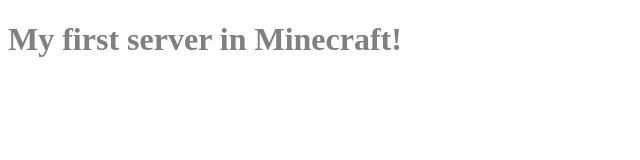
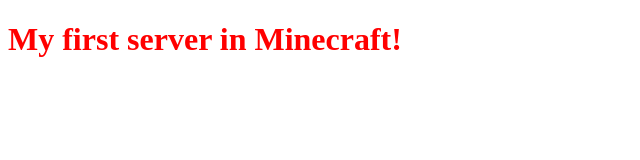
Before and after one commit to Tolia645/dragonland, a plain HTML site: page index.html in a window 1280 px wide. Shown: the whole page, without its empty margins (0-640 px from the left). Drawn offline with Linux system fonts and the light colour scheme.

Commit message:
Update index.html

```diff
--- a/index.html
+++ b/index.html
@@ -1,10 +1,10 @@
 <!DOCTYPE html>
 <html>
 <head>
-    <title>DragonLand</title>
+    <title>Dragon Land</title>
 </head>
 <body>
-    <div style="color:grey">
+    <div style="color:red">
         <h1>My first server in Minecraft!</h1>
     </div>
 </body>
```
